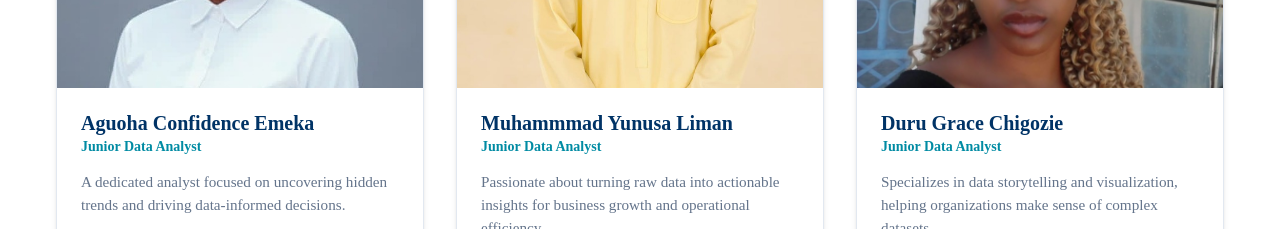
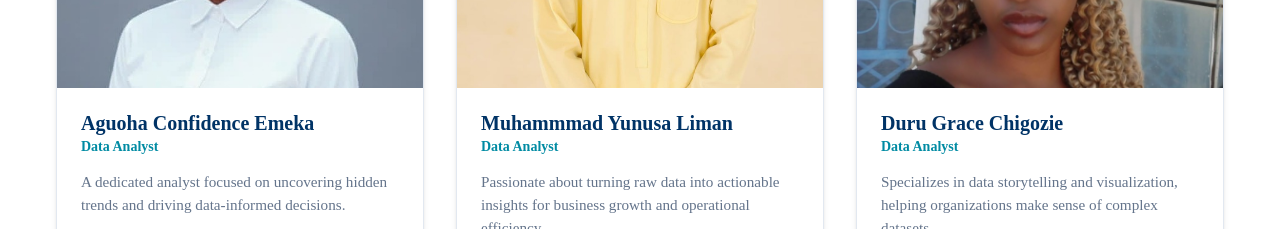
Before and after one commit to samuelamos40/privailers-platform, a Next.js app: page /about in a window 1280 px wide. Shown: the part 2300-2529 px from the top of the page. Built offline with nearby package versions, Linux system fonts and the light colour scheme; no server answers; the database is empty.

Commit message:
Change roles to Data Analyst

```diff
--- a/src/app/(public)/about/page.tsx
+++ b/src/app/(public)/about/page.tsx
@@ -100,19 +100,19 @@ export default function AboutPage() {
                 <div style={{ display: 'grid', gridTemplateColumns: 'repeat(auto-fit, minmax(280px, 1fr))', gap: '2rem' }}>
                     <TeamMemberCard
                         name="Aguoha Confidence Emeka"
-                        role="Junior Data Analyst"
+                        role="Data Analyst"
                         bio="A dedicated analyst focused on uncovering hidden trends and driving data-informed decisions."
                         imageUrl="/images/team/aguoha.jpg"
                     />
                     <TeamMemberCard
                         name="Muhammmad Yunusa Liman"
-                        role="Junior Data Analyst"
+                        role="Data Analyst"
                         bio="Passionate about turning raw data into actionable insights for business growth and operational efficiency."
                         imageUrl="/images/team/muhammad.jpg"
                     />
                     <TeamMemberCard
                         name="Duru Grace Chigozie"
-                        role="Junior Data Analyst"
+                        role="Data Analyst"
                         bio="Specializes in data storytelling and visualization, helping organizations make sense of complex datasets."
                         imageUrl="/images/team/duru.jpg"
                     />
```
